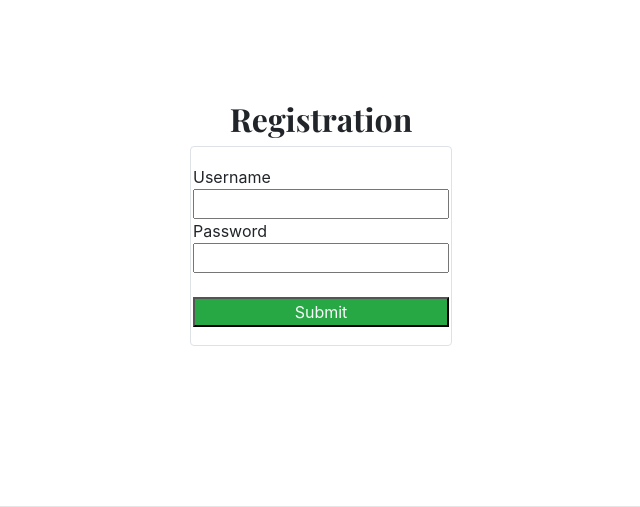
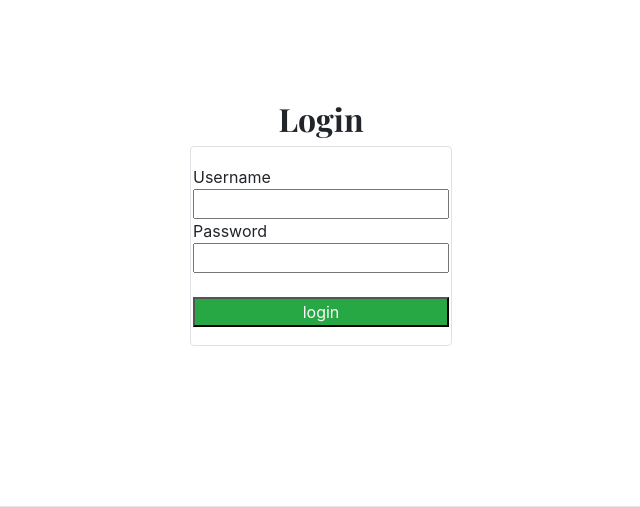
Before and after one commit to dimaBazhanov/uProject, a Django app: page /main/login/ in a window 1280 px wide. Shown: the part 69-576 px from the top of the page, without its empty margins (304-944 px from the left). Run offline with Django 3.2, Linux system fonts and the light colour scheme; some libraries are stand-ins or nearby versions.

Commit message:
i add some bugged html

```diff
--- a/signup/templates/signup/login.html
+++ b/signup/templates/signup/login.html
@@ -3,7 +3,7 @@
 
 <div class="container-fluid" style="margin-top: 100px; margin-bottom: 160px; ">
 <div class="row col-12 d-flex justify-content-center align-items-center ">
-  <h2>Registration</h2>
+  <h2>Login</h2>
 </div>
 <div class="row col-12 d-flex align-items-center">
 <div class="container col-6 col-sm-6 col-md-5 col-lg-4 col-xl-3 d-flex justify-content-center align-items-center border rounded" style="height: 200px;">
@@ -19,7 +19,7 @@
     <input type = "Password" name = "password">
     <br/>
     <br/>
-    <input class="bg-success text-light" style="width: 100%;" type = "submit" name = "login">
+    <input class="bg-success text-light" style="width: 100%;" type = "submit" value="login" name = "login">
     <br/>
     <br/>
   </form>
--- a/signup/templates/signup/pref.html
+++ b/signup/templates/signup/pref.html
@@ -18,7 +18,7 @@
   </div>
   <div class="row">
 
-    <div class="container col-8 d-flex justify-content-center border-md-none border-left">
+    <div class="container col-sm-6 col-md-7 col-lg-8 d-flex justify-content-center border-md-none border-left">
 
       <div class="container col-11" style="margin-top: 40px; margin-bottom: 35px">
         <h3 class="font-italic text-center border" style="margin-left:2px;margin-right:4px;">These settings will be automatically applied during system activation throw the phone and smart device interaction.</h3>
@@ -34,7 +34,7 @@
     </div>
 
     </div>
-      <div class="container col-3 d-flex justify-content-center border rounded" style="margin-top: 60px; margin-bottom: 100px; max-height: 450px; max-width: 350px;">
+      <div class="container col-7 col-xs-10 col-sm-3 d-flex justify-content-center border rounded" style="margin-top: 60px; margin-bottom: 100px; max-height: 450px; max-width: 350px;">
 
 
         <form method = "POST" action = "">
@@ -69,7 +69,7 @@
         </form>
       </div>
     <div class="container col-1 d-flex justify-content-end border-right">
-      <a id=id href="{% url 'preferences' %}"><svg width="40px" height="40px" viewBox="0 0 16 16" class="bi bi-gear" fill="currentColor" xmlns="http://www.w3.org/2000/svg">
+      <a id=id href="{% url 'user' %}"><svg width="40px" height="40px" viewBox="0 0 16 16" class="bi bi-gear" fill="currentColor" xmlns="http://www.w3.org/2000/svg">
             <path fill-rule="evenodd" d="M8.837 1.626c-.246-.835-1.428-.835-1.674 0l-.094.319A1.873 1.873 0 0 1 4.377 3.06l-.292-.16c-.764-.415-1.6.42-1.184 1.185l.159.292a1.873 1.873 0 0 1-1.115 2.692l-.319.094c-.835.246-.835 1.428 0 1.674l.319.094a1.873 1.873 0 0 1 1.115 2.693l-.16.291c-.415.764.42 1.6 1.185 1.184l.292-.159a1.873 1.873 0 0 1 2.692 1.116l.094.318c.246.835 1.428.835 1.674 0l.094-.319a1.873 1.873 0 0 1 2.693-1.115l.291.16c.764.415 1.6-.42 1.184-1.185l-.159-.291a1.873 1.873 0 0 1 1.116-2.693l.318-.094c.835-.246.835-1.428 0-1.674l-.319-.094a1.873 1.873 0 0 1-1.115-2.692l.16-.292c.415-.764-.42-1.6-1.185-1.184l-.291.159A1.873 1.873 0 0 1 8.93 1.945l-.094-.319zm-2.633-.283c.527-1.79 3.065-1.79 3.592 0l.094.319a.873.873 0 0 0 1.255.52l.292-.16c1.64-.892 3.434.901 2.54 2.541l-.159.292a.873.873 0 0 0 .52 1.255l.319.094c1.79.527 1.79 3.065 0 3.592l-.319.094a.873.873 0 0 0-.52 1.255l.16.292c.893 1.64-.902 3.434-2.541 2.54l-.292-.159a.873.873 0 0 0-1.255.52l-.094.319c-.527 1.79-3.065 1.79-3.592 0l-.094-.319a.873.873 0 0 0-1.255-.52l-.292.16c-1.64.893-3.433-.902-2.54-2.541l.159-.292a.873.873 0 0 0-.52-1.255l-.319-.094c-1.79-.527-1.79-3.065 0-3.592l.319-.094a.873.873 0 0 0 .52-1.255l-.16-.292c-.892-1.64.902-3.433 2.541-2.54l.292.159a.873.873 0 0 0 1.255-.52l.094-.319z"/>
             <path fill-rule="evenodd" d="M8 5.754a2.246 2.246 0 1 0 0 4.492 2.246 2.246 0 0 0 0-4.492zM4.754 8a3.246 3.246 0 1 1 6.492 0 3.246 3.246 0 0 1-6.492 0z"/>
             </svg></a>
```
Also changed, not shown: signup/templates/signup/aboutUser.html (+15 -6 lines).
